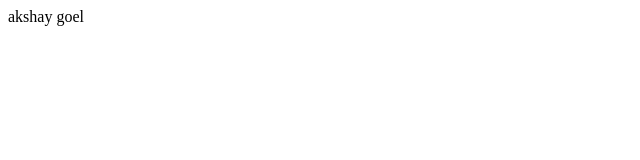
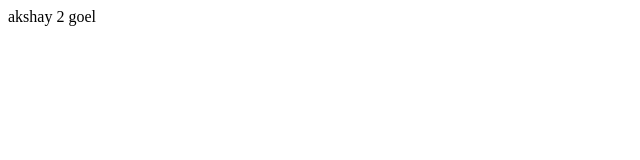
Before and after one commit to akshaymyself/jenkin, a plain HTML site: page index.html in a window 1280 px wide. Shown: the full height of the page, 0-640 px from the left. Drawn offline with Linux system fonts and the light colour scheme.

Commit message:
Alter index

```diff
--- a/index.html
+++ b/index.html
@@ -1,4 +1,4 @@
 <html>
 <title>Aksjhay</title>
-<body>akshay goel</body>
+<body>akshay 2 goel</body>
 </html>
```
